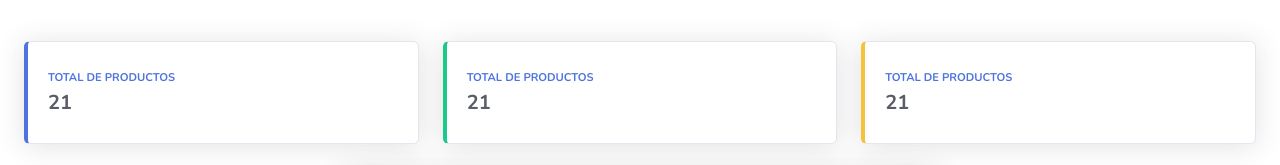
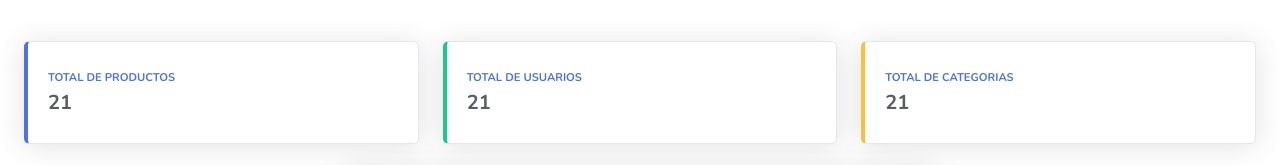
Before and after one commit to ElAgussz/grupo_7_proyectointegrador, a React (Create React App) app in the folder dashboard/: page / in a window 1280 px wide. Shown: the part 144-309 px from the top of the page. Built offline with nearby package versions, Linux system fonts and the light colour scheme; no server answers.

Commit message:
cosas raras

```diff
--- a/dashboard/src/components/ContenidoDashboard/subcomponents/ProductList.js
+++ b/dashboard/src/components/ContenidoDashboard/subcomponents/ProductList.js
@@ -13,8 +13,8 @@ class ProductList extends Component {
     componentDidMount() {
         fetch("http://localhost:3001/products")
             .then((response) => response.json())
-            .then((data) => {
-                this.setState({ productList: data.data })
+            .then((product) => {
+                console.log(product)
             })
     }
 
--- a/dashboard/src/components/ContenidoDashboard/subcomponents/Total.js
+++ b/dashboard/src/components/ContenidoDashboard/subcomponents/Total.js
@@ -1,5 +1,4 @@
 import React from "react";
-import TotalCard from "./TotalCard";
 
 function Total() {
     return (
@@ -8,7 +7,10 @@ function Total() {
                 <div className="card border-left-primary shadow h-100 py-2">
                     <div className="card-body">
                         <div className="row no-gutters align-items-center">
-                        <TotalCard />
+                            <div className="col mr-2 largoXD">
+                                <div className="text-xs font-weight-bold text-primary text-uppercase mb-1">Total De Productos</div>
+                                <div className="h5 mb-0 font-weight-bold text-gray-800">21</div>
+                            </div>
                         </div>
                     </div>
                 </div>
@@ -19,7 +21,10 @@ function Total() {
                 <div className="card border-left-success shadow h-100 py-2">
                     <div className="card-body">
                         <div className="row no-gutters align-items-center">
-                           <TotalCard />
+                            <div className="col mr-2 largoXD">
+                                <div className="text-xs font-weight-bold text-primary text-uppercase mb-1">Total De Usuarios</div>
+                                <div className="h5 mb-0 font-weight-bold text-gray-800">21</div>
+                            </div>
                         </div>
                     </div>
                 </div>
@@ -30,7 +35,10 @@ function Total() {
                 <div className="card border-left-warning shadow h-100 py-2">
                     <div className="card-body">
                         <div className="row no-gutters align-items-center">
-                            <TotalCard />
+                            <div className="col mr-2 largoXD">
+                                <div className="text-xs font-weight-bold text-primary text-uppercase mb-1">Total De Categorias</div>
+                                <div className="h5 mb-0 font-weight-bold text-gray-800">21</div>
+                            </div>
                         </div>
                     </div>
                 </div>
--- a/dashboard/src/components/ContenidoDashboard/subcomponents/TotalCard.js
+++ /dev/null
@@ -1,15 +0,0 @@
-
-import React, { Component } from "react";
-
-class TotalCard extends Component {
-    render() {
-        return (
-            <div className="col mr-2 largoXD">
-                <div className="text-xs font-weight-bold text-primary text-uppercase mb-1">Total De Productos</div>
-                <div className="h5 mb-0 font-weight-bold text-gray-800">21</div>
-            </div>
-        )
-    }
-}
-
-export default TotalCard
```
Also changed, not shown: 1 other file (tests, documents, lock files or other folders).
